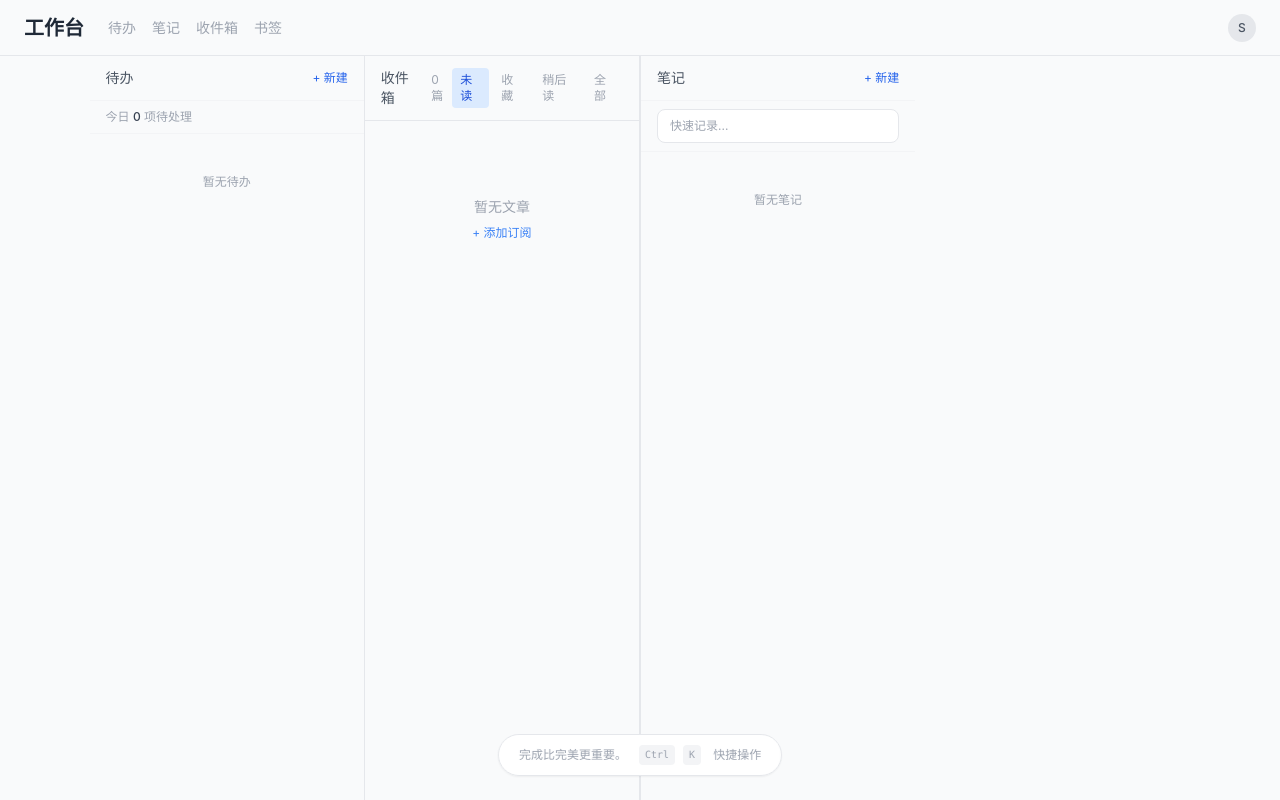
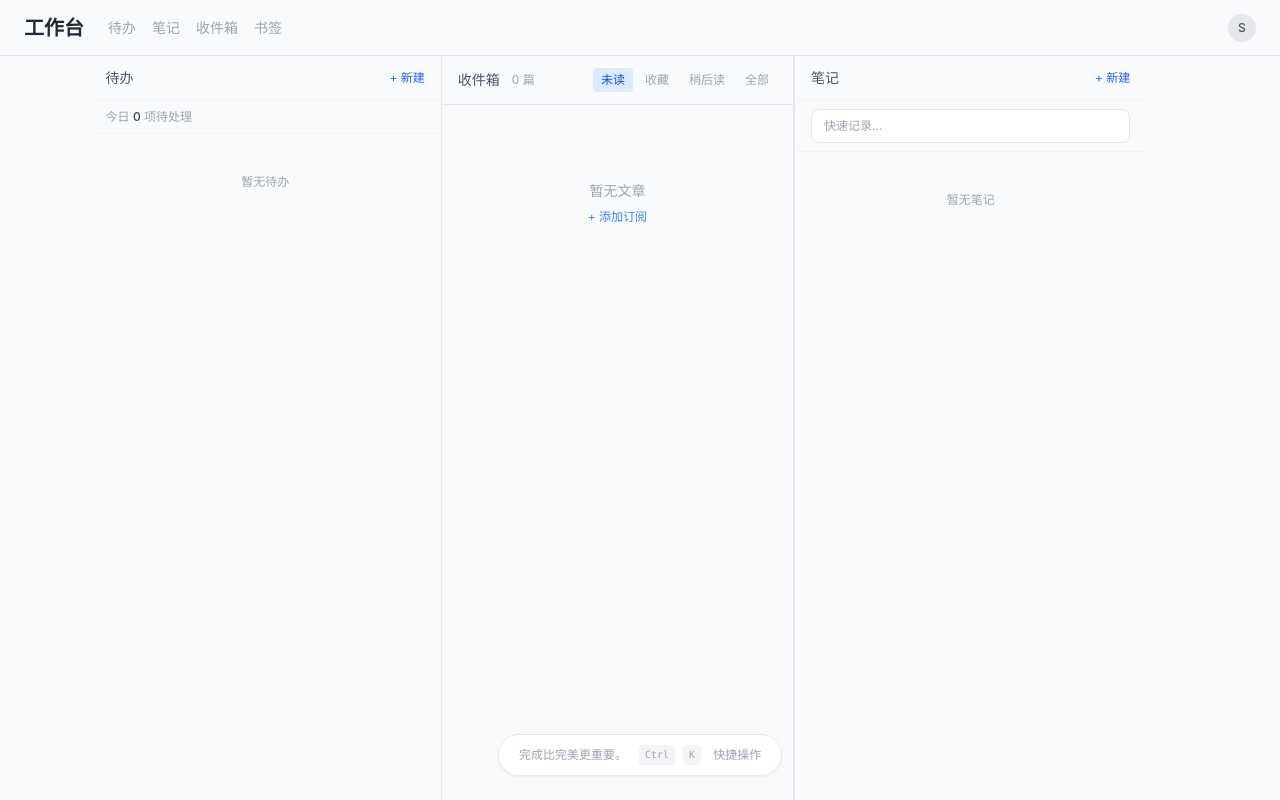
Before and after one commit to tojoevan/workspace, a Django app: page /ws/ in a window 1280 px wide. Run offline with Django 5.2, Linux system fonts and the light colour scheme; the visitor is signed in with stand-in values (Sample User, id 1); data that the repository does not hold is empty; some libraries are stand-ins or nearby versions.

Commit message:
fix: workspace columns 32% width

```diff
--- a/templates/core/workspace.html
+++ b/templates/core/workspace.html
@@ -57,7 +57,7 @@
 <div class="flex px-[7%] w-full" style="height: calc(100vh - 56px);">
 
     <!-- ====== 左栏：待办 ====== -->
-    <aside class="w-[25%] flex-shrink-0 border-r border-gray-200 dark:border-gray-800 flex flex-col">
+    <aside class="w-[32%] flex-shrink-0 border-r border-gray-200 dark:border-gray-800 flex flex-col">
         <div class="px-4 py-3 border-b border-gray-100 dark:border-gray-800 flex items-center justify-between flex-shrink-0">
             <h2 class="text-sm font-medium text-gray-600 dark:text-gray-400">待办</h2>
             <a href="{% url 'todo:todo_add' %}" class="text-xs text-blue-600 hover:text-blue-700 dark:text-blue-400">+ 新建</a>
@@ -110,7 +110,7 @@
     </aside>
 
     <!-- ====== 中栏：收件箱 ====== -->
-    <main class="w-[25%] min-w-0 flex flex-col border-r border-gray-200 dark:border-gray-800">
+    <main class="w-[32%] min-w-0 flex flex-col border-r border-gray-200 dark:border-gray-800">
         <div class="px-4 py-3 border-b border-gray-200 dark:border-gray-800 flex items-center justify-between flex-shrink-0">
             <div class="flex items-center gap-3">
                 <h2 class="text-sm font-medium text-gray-600 dark:text-gray-400">收件箱</h2>
@@ -159,7 +159,7 @@
     </main>
 
     <!-- ====== 右栏：笔记 ====== -->
-    <aside class="w-[25%] flex-shrink-0 border-l border-gray-200 dark:border-gray-800 flex flex-col">
+    <aside class="w-[32%] flex-shrink-0 border-l border-gray-200 dark:border-gray-800 flex flex-col">
         <div class="px-4 py-3 border-b border-gray-100 dark:border-gray-800 flex items-center justify-between flex-shrink-0">
             <h2 class="text-sm font-medium text-gray-600 dark:text-gray-400">笔记</h2>
             <a href="{% url 'notes:note_add' %}" class="text-xs text-blue-600 hover:text-blue-700 dark:text-blue-400">+ 新建</a>
```
